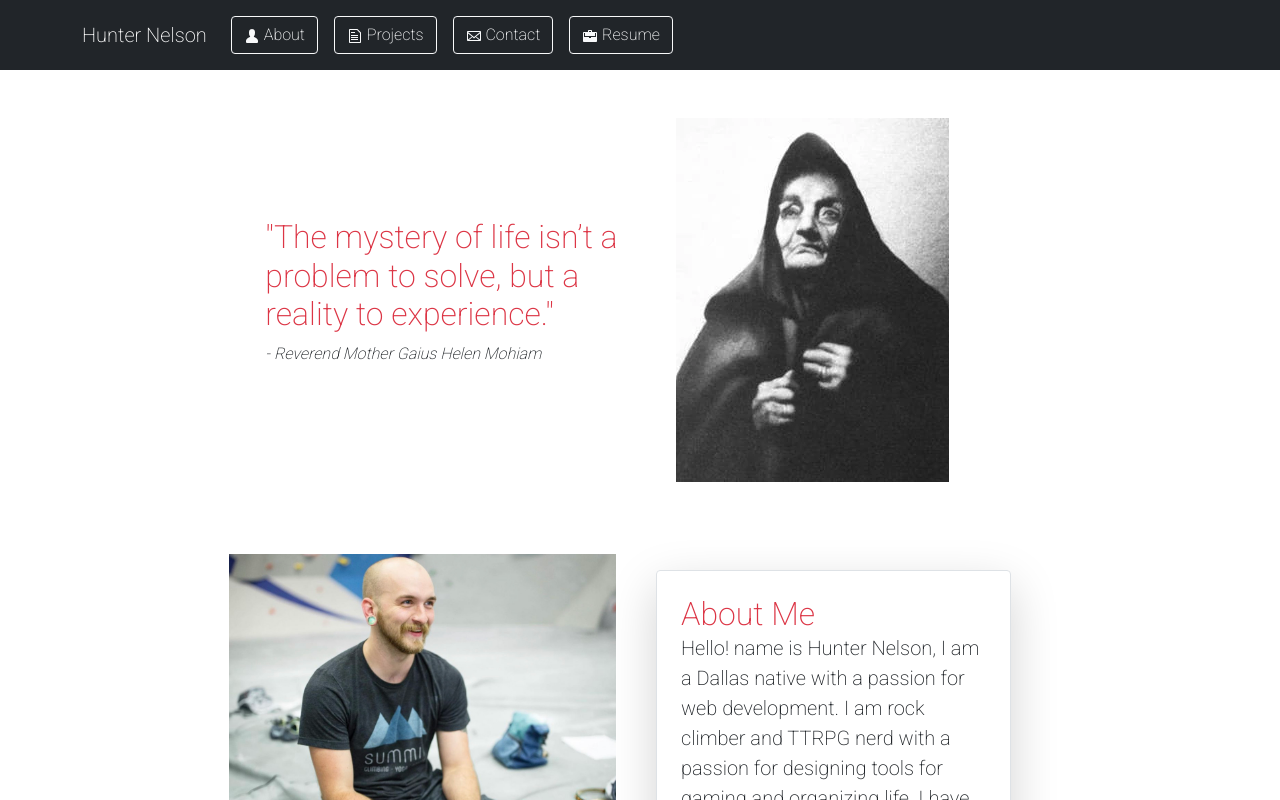
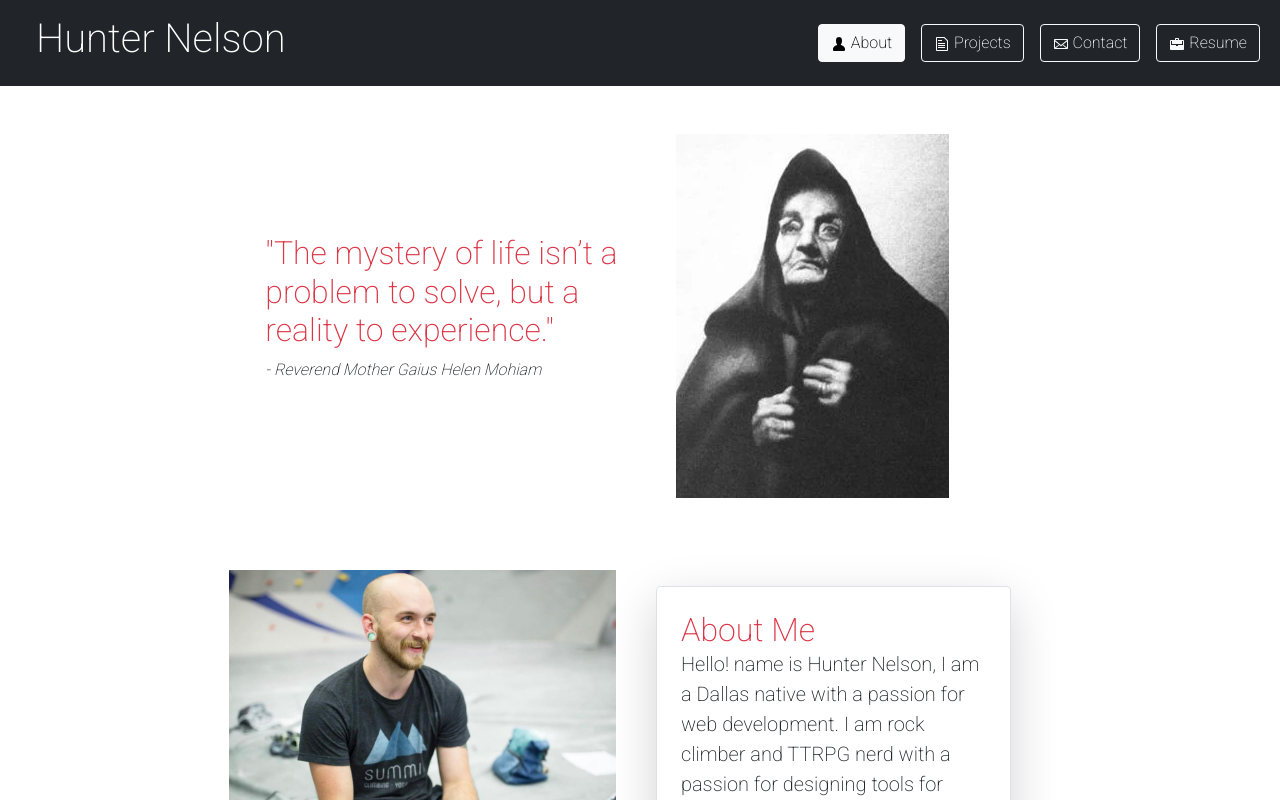
Before and after one commit to Father-of-Cats/hkn-portfolio-react, a React (Create React App) app: page / in a window 1280 px wide. Shown: the top 800 px of the page. Built offline with nearby package versions, Linux system fonts and the light colour scheme.

Commit message:
navbar cleaned

```diff
--- a/src/components/Header/index.js
+++ b/src/components/Header/index.js
@@ -7,28 +7,31 @@ const Header = ({ currentPage,pageChanger }) => {
 
 
     return(
-      <Navbar bg="dark" variant="dark">
-        <Container>
-        <Navbar.Brand href="#About">Hunter Nelson</Navbar.Brand>
-          <Nav className="me-auto">
+      <Navbar bg="dark" variant="dark" expand='lg'>
+        <Container fluid>
+          <Navbar.Brand className='text-left mx-4'><h1>Hunter Nelson</h1></Navbar.Brand>
+          <Navbar.Toggle aria-controls="basic-navbar-nav" />
+          <Navbar.Collapse className="justify-content-end">
+            <Nav className="navbar">
 
-            <Nav.Item onClick={() => {pageChanger('About');}} className='btn btn-outline-light m-2'>
+              <Nav.Item onClick={() => {pageChanger('About');}} className={currentPage ==='About'?'btn btn-light m-2':'btn btn-outline-light m-2'}>
                 <GoPerson/> About
               </Nav.Item>
 
-            <Nav.Item onClick={() => {pageChanger('Projects');}} className='btn btn-outline-light m-2'>
+              <Nav.Item onClick={() => {pageChanger('Projects');}} className={currentPage ==='Projects'?'btn btn-light m-2':'btn btn-outline-light m-2'}>
                 <GoFile/> Projects
               </Nav.Item>
 
-            <Nav.Item onClick={() => {pageChanger('Contact');}} className='btn btn-outline-light m-2'>
+              <Nav.Item onClick={() => {pageChanger('Contact');}} className={currentPage ==='Contact'?'btn btn-light m-2':'btn btn-outline-light m-2'}>
                 <GoMail/> Contact
               </Nav.Item>
 
-            <Nav.Item onClick={() => {pageChanger('Resume');}} className='btn btn-outline-light m-2'>
+              <Nav.Item onClick={() => {pageChanger('Resume');}} className={currentPage ==='Resume'?'btn btn-light m-2':'btn btn-outline-light m-2'}>
                 <GoBriefcase/> Resume
               </Nav.Item>
 
             </Nav>
+          </Navbar.Collapse>
         </Container>
       </Navbar>
     )
```
Lines whose indentation alone changed are shown as unchanged.
